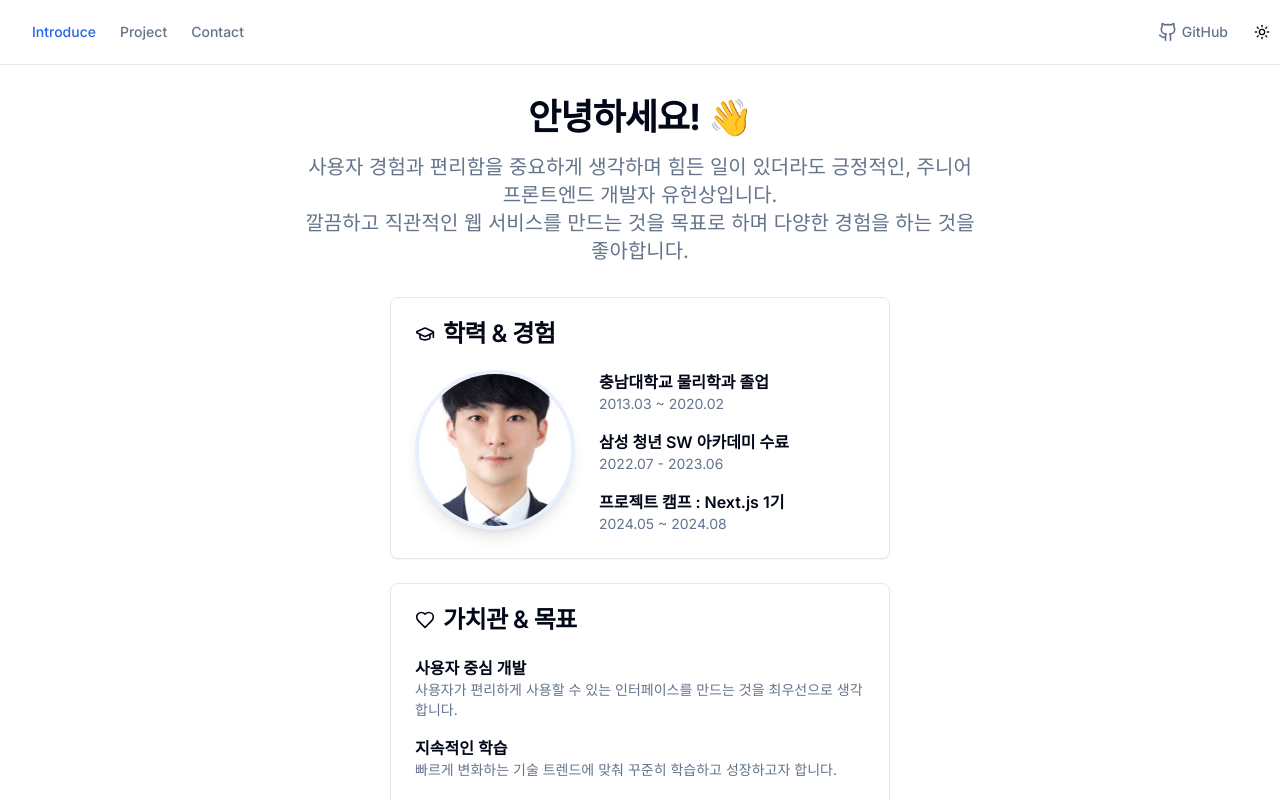
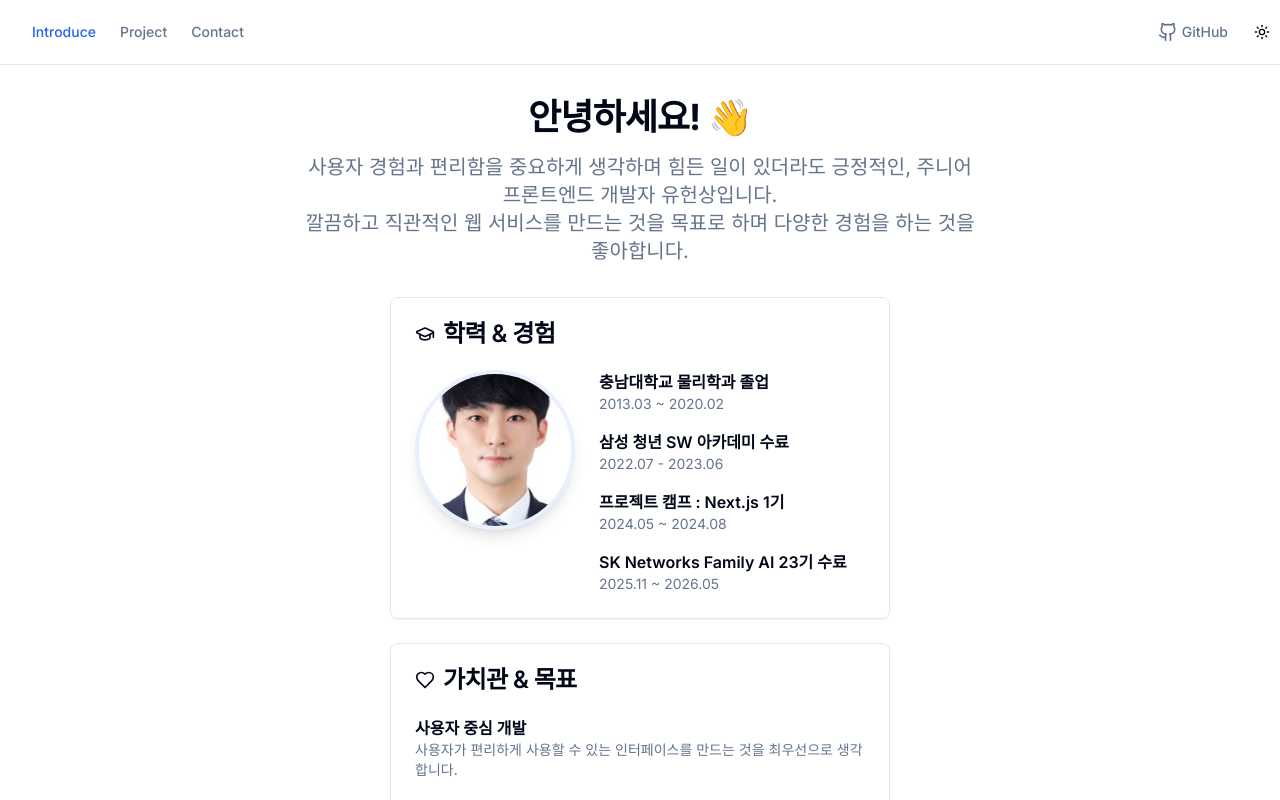
Before and after one commit to hunsang-you/portfolio, a Next.js app: page / in a window 1280 px wide. Shown: the top 800 px of the page. Built offline with nearby package versions, Linux system fonts and the light colour scheme.

Commit message:
학력&경력 추가

```diff
--- a/components/introduce-section.tsx
+++ b/components/introduce-section.tsx
@@ -119,6 +119,14 @@ export default function IntroduceSection() {
                       </h4>
                       <p className="text-sm text-muted-foreground">
                         2024.05 ~ 2024.08
+                      </p>
+                    </div>
+                    <div>
+                      <h4 className="font-semibold">
+                        SK Networks Family AI 23기 수료
+                      </h4>
+                      <p className="text-sm text-muted-foreground">
+                        2025.11 ~ 2026.05
                       </p>
                     </div>
                   </div>
```
